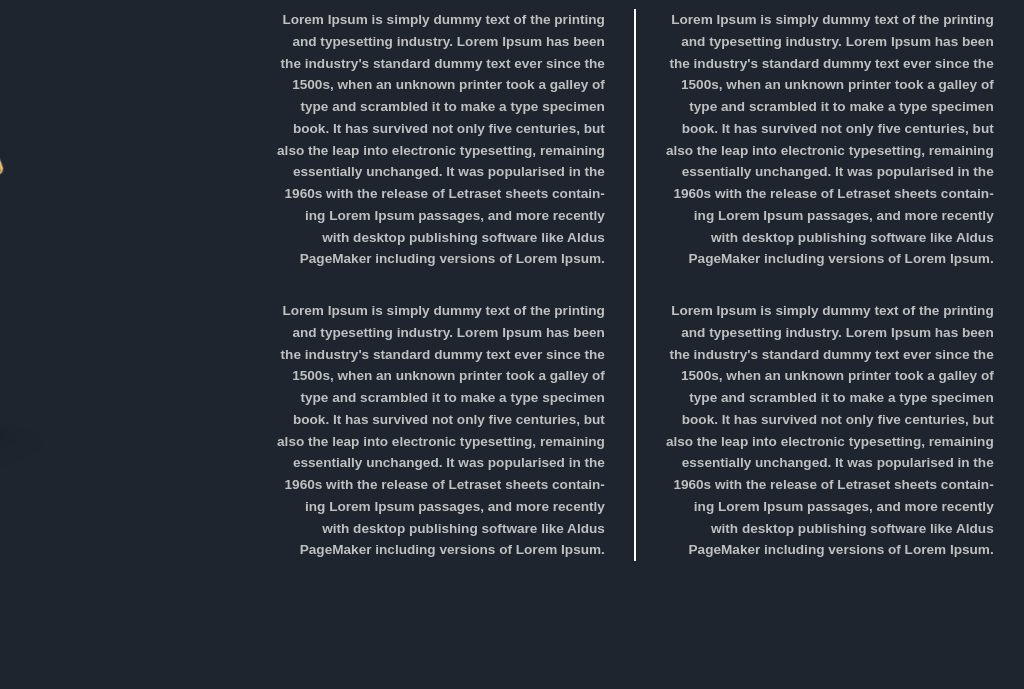
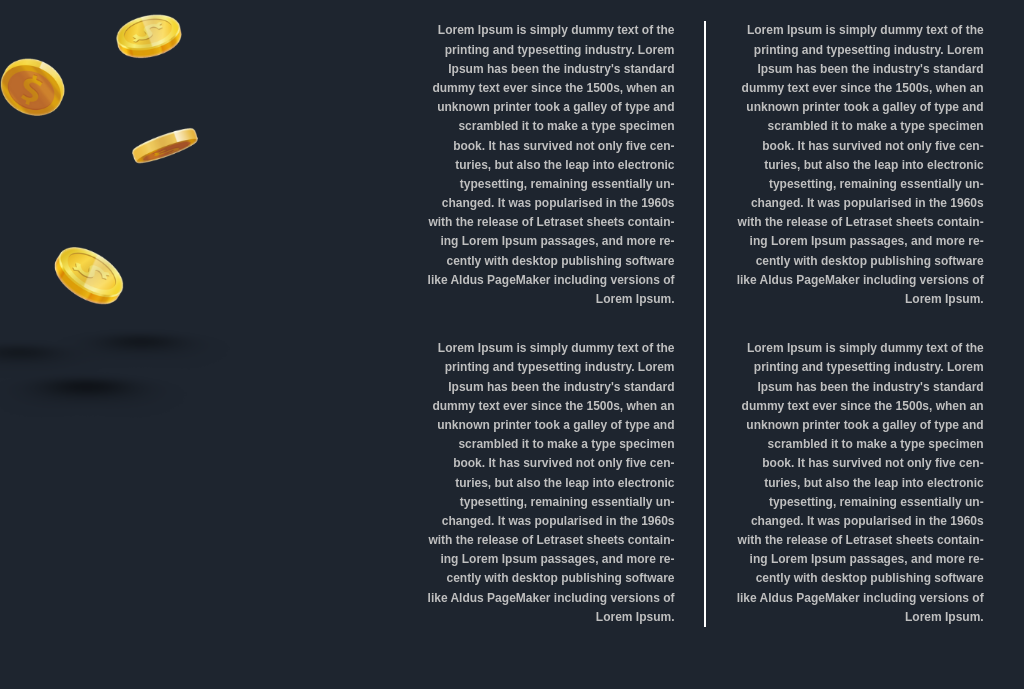
Before and after one commit to xgaming6285/Casino_Prostotiq, a website built with Vite: page cookie-policy.html in a window 1024 px wide. Shown: the part 111-800 px from the top of the page. Built offline with nearby package versions, Linux system fonts and the light colour scheme.

Commit message:
Enhance cookie policy styles for improved tablet responsiveness
- Refined media queries for tablet view to better accommodate various screen sizes.
- Adjusted widths, positions, and font sizes for improved layout and readability.
- Added a new media query for visibility of coin image between 901px and 1024px.

```diff
--- a/styles/cookie-policy.css
+++ b/styles/cookie-policy.css
@@ -248,32 +248,28 @@ body {
 }
 
 /* Tablet View */
-@media (max-width: 1024px) {
+@media (max-width: 1024px) and (min-width: 769px) {
     .cookie-policy-content {
-        margin-top: 90px;
-        padding: 0 2%;
-        overflow: visible; /* Keep overflow visible for title */
+        padding: 0 3%;
     }
 
     .coin {
-        width: 1300px;
-        left: -800px;
-        top: -80px;
-        clip-path: inset(0 0 0 800px);
+        width: 1000px;
+        left: -420px;
+        top: -60px;
+        clip-path: inset(0 0 0 420px);
     }
 
     .content-container h1 {
-        font-size: 1.4rem;
-        margin-top: -20px;
+        font-size: 1.6rem;
     }
 
     .text-columns {
-        left: auto;
-        width: 75%;
+        width: 60%; /* Adjusted width */
     }
 
     .column p {
-        font-size: 0.85rem;
+        font-size: 0.75rem; /* Slightly smaller font for tablet */
     }
 }
 
@@ -346,12 +342,12 @@ body {
 /* Intermediate breakpoint to prevent disappearing */
 @media (max-width: 900px) and (min-width: 769px) {
     .coin {
-        width: 800px;
-        left: -400px;
-        top: -50px;
+        width: 1000px;
+        left: -380px;
+        top: -20px;
         opacity: 1;
         display: block;
-        clip-path: inset(0 0 0 400px);
+        clip-path: inset(0 0 0 420px);
     }
 }
 
@@ -399,3 +395,13 @@ body {
         left: 40px;
     }
 }
+
+/* Fix for coin image visibility between 901px and 1024px */
+@media (max-width: 1024px) and (min-width: 901px) {
+    .coin {
+        width: 1000px;
+        left: -420px;
+        top: -60px;
+        clip-path: inset(0 0 0 420px);
+    }
+}
```
